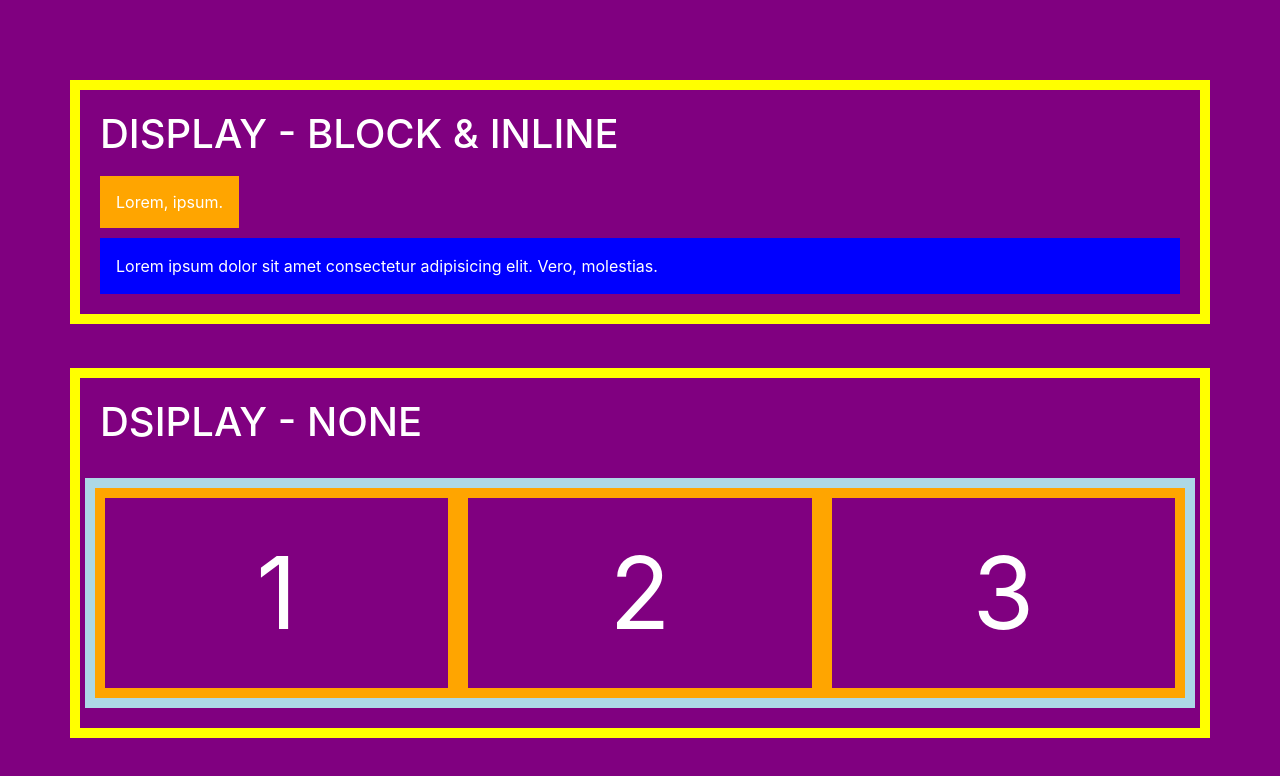
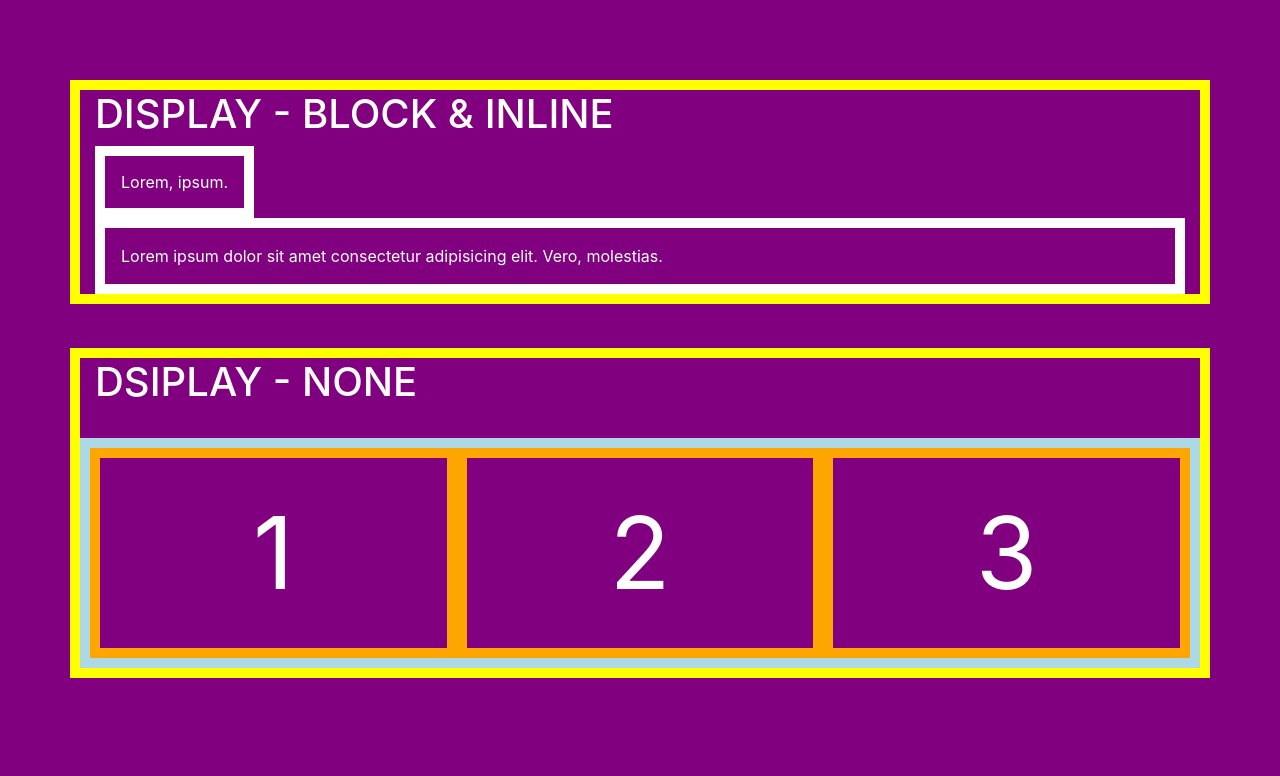
Before and after one commit to anapnbs/bootstrap_course, a plain HTML site: page 02_basic/05_display.html in a window 1280 px wide. Drawn offline with nearby package versions, Linux system fonts and the light colour scheme.

Commit message:
css modify

```diff
--- a/02_basic/style.css
+++ b/02_basic/style.css
@@ -11,8 +11,7 @@ body {
 
 .container {
     margin: 10px auto;
-    padding: 10px auto;
-    padding: 20px;
+    padding: 20px auto;
     border: 10px solid yellow;
 }
 
@@ -43,11 +42,11 @@ body {
 }
 
 .d-inline {
-    background: orange;
+    border: 10px solid #fff;
     padding: 1rem;
 }
 
 .d-block {
-    background: blue;
+    border: 10px solid #fff;
     padding: 1rem;
 }
```
Also changed, not shown: 02_basic/00_container.html (+10 -0 lines).
